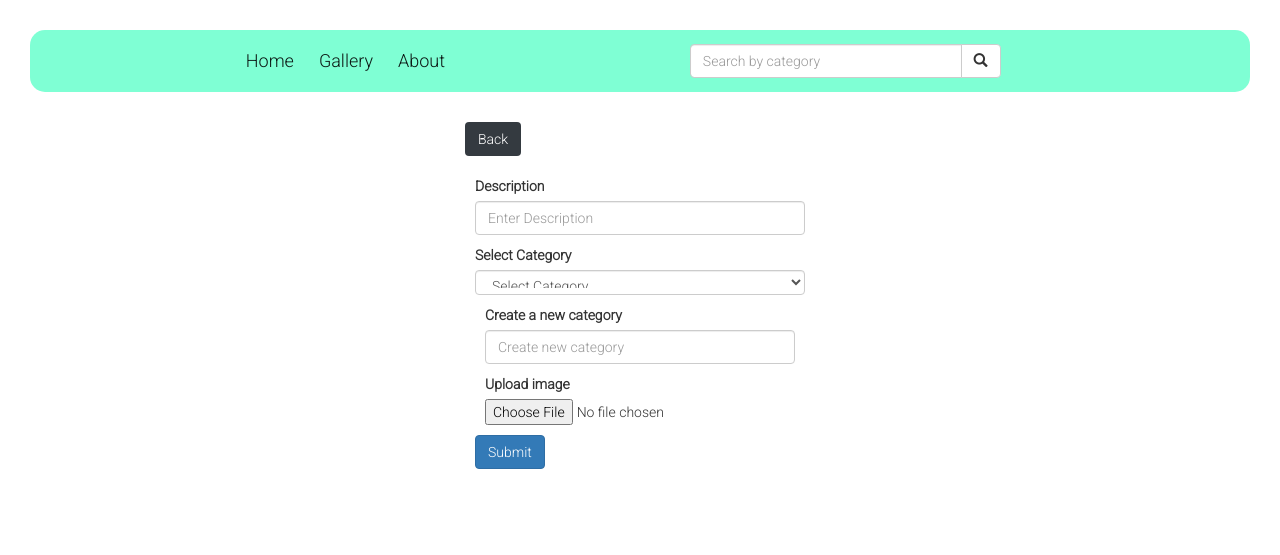
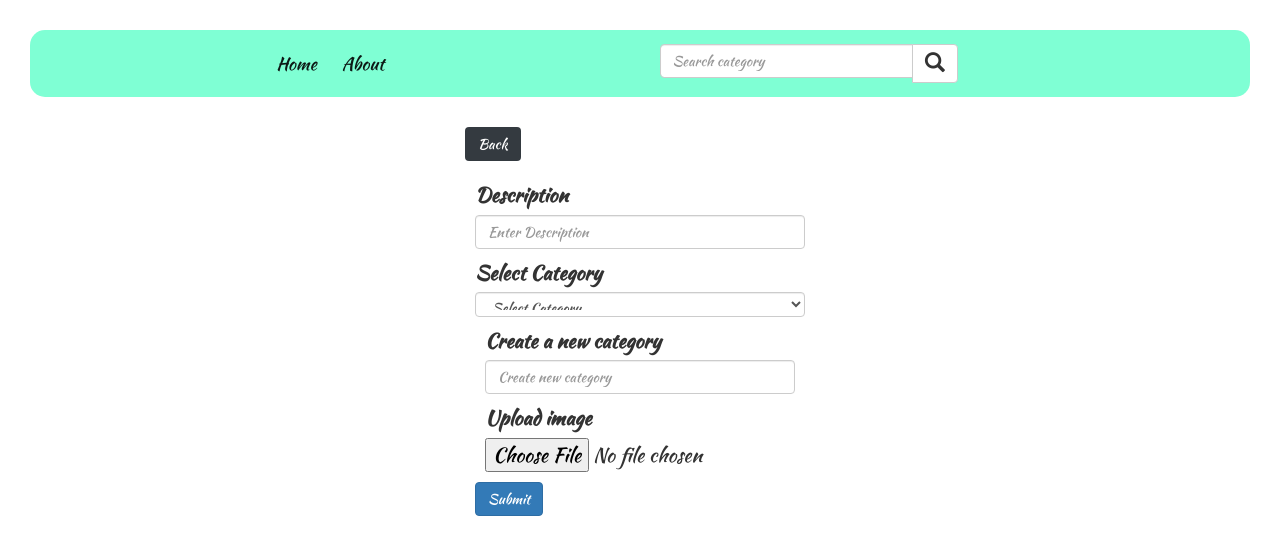
Before and after one commit to patrickrop-cloud/Gallery, a Django app: page /add in a window 1280 px wide. Shown: the top 555 px of the page. Run offline with Django 3.2, Linux system fonts and the light colour scheme; data that the repository does not hold is empty; some libraries are stand-ins or nearby versions; some web fonts are replaced.

Commit message:
git commit --amend --no-edit

```diff
--- a/photos/templates/navbar.html
+++ b/photos/templates/navbar.html
@@ -3,36 +3,36 @@
 <head>
   <link rel="preconnect" href="https://fonts.googleapis.com">
   <link rel="preconnect" href="https://fonts.gstatic.com" crossorigin>
-  <link href="https://fonts.googleapis.com/css2?family=Roboto:wght@300&display=swap" rel="stylesheet">
+  <link href="https://fonts.googleapis.com/css2?family=Kaushan+Script&display=swap" rel="stylesheet">
   <meta charset="utf-8">
   <meta name="viewport" content="width=device-width, initial-scale=1">
   <style>
     *{
-      font-family: 'Roboto', sans-serif;
+      /* font-family: 'Italianno', cursive; */
+      font-family: 'Kaushan Script', cursive;
+      font-size: 20px;
+
 
     }
   </style>
 </head>
 <body>
-<nav class="navbar fixed-top  navbar-light" style="background-color: aquamarine; border-radius: 15px;">
+<nav class="navbar fixed-top  navbar-light" style="background-color: aquamarine; border-radius: 15px; font-size: 50px;">
   <div class="container-fluid">
     <div class="navbar-header">
       <a class="navbar-brand" href="{% url 'gallery' %}">Home</a>
-      <a class="navbar-brand" href="{% url 'gallery' %}">Gallery</a>
+      <!-- <a class="navbar-brand" href="{% url 'gallery' %}">Gallery</a> -->
       <a class="navbar-brand" href="{% url 'about' %}">About</a>
 
     </div>
     <div class="col-sm-4 col-md-4 navbar-right">
-
       <form class="navbar-form" role="search" action="{% url 'search_results' %}">
-
         <div class="input-group">
-          <input type="text" class="form-control" placeholder="Search by category" name="category_name">
+          <input type="text" class="form-control" placeholder="Search category" name="category_name">
           <div class="input-group-btn">
             <button class="btn btn-default" type="submit"><i class="glyphicon glyphicon-search"></i></button>
           </div>
         </div>
-
       </form>
     </div>
   </div>
```
